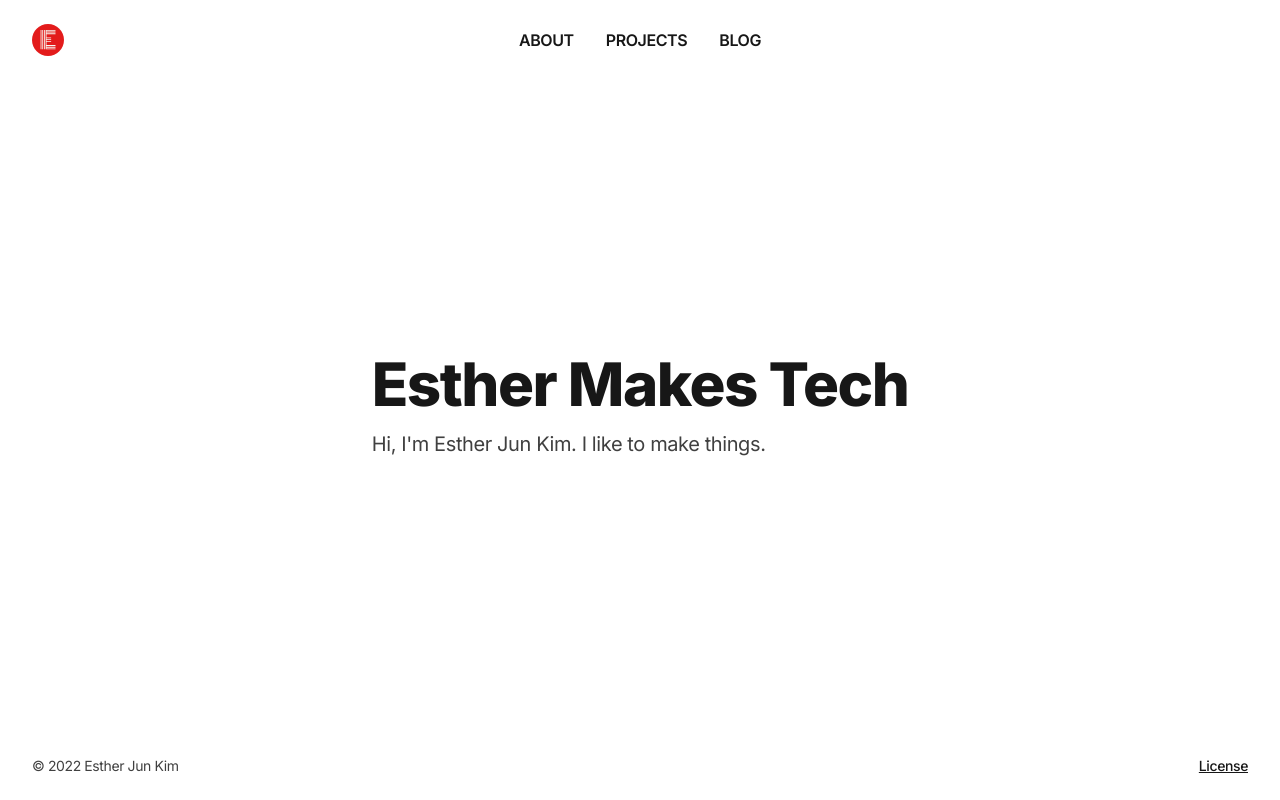
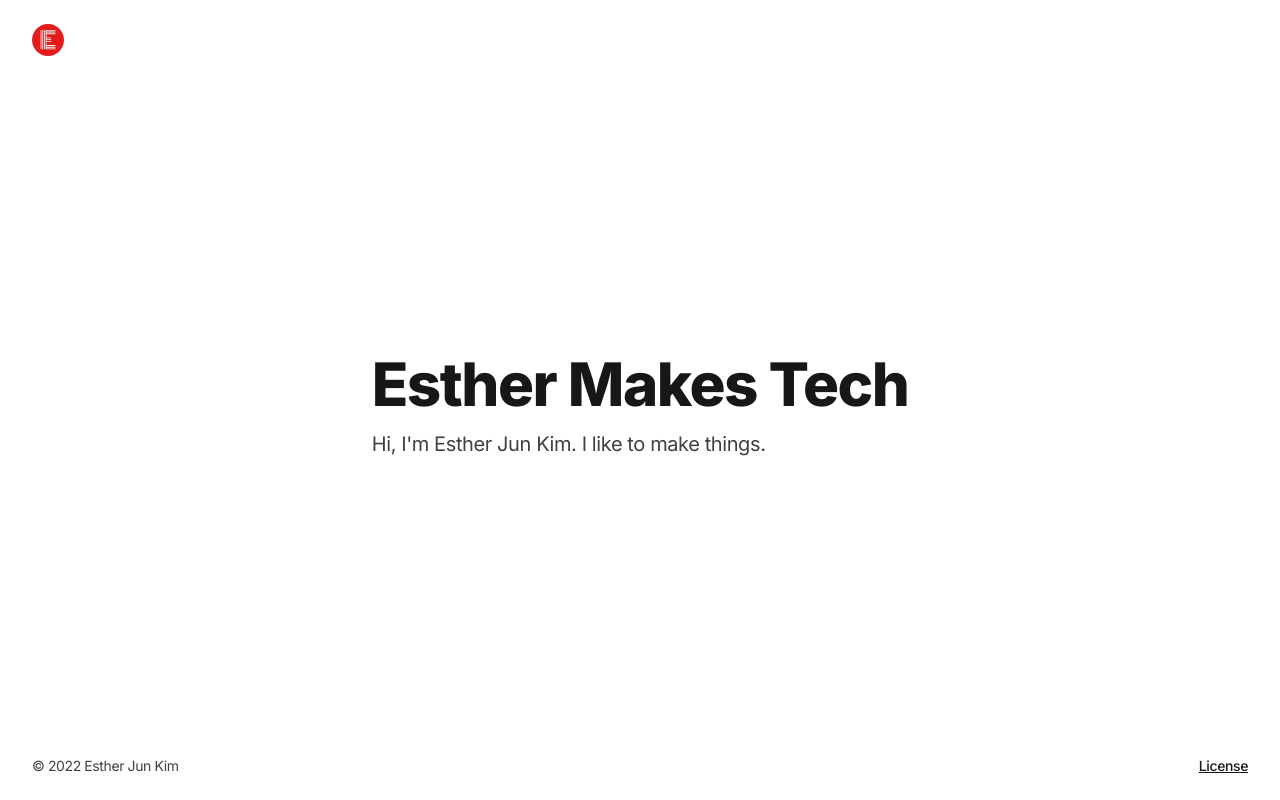
Before and after one commit to estherjk/esthermakes.tech, a Next.js app: page / in a window 1280 px wide. Built offline with nearby package versions, Linux system fonts and the light colour scheme.

Commit message:
Remove all items in `navbarLinks`
Until the corresponding pages are ready

```diff
--- a/src/components/Navbar.tsx
+++ b/src/components/Navbar.tsx
@@ -3,20 +3,8 @@ import Link from 'next/link';
 import { NavbarLink } from '@src/types';
 
 export const Navbar = () => {
-  const navbarLinks: NavbarLink[] = [
-    {
-      title: 'About',
-      url: '/',
-    },
-    {
-      title: 'Projects',
-      url: '/',
-    },
-    {
-      title: 'Blog',
-      url: '/',
-    },
-  ];
+  // Keep navbar links empty until the corresponding pages are ready
+  const navbarLinks: NavbarLink[] = [];
 
   return (
     <header className="w-full">
```
